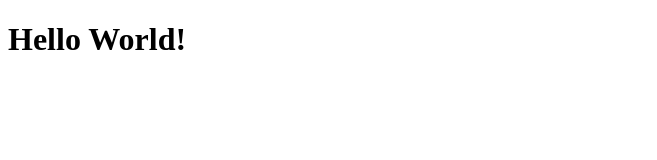
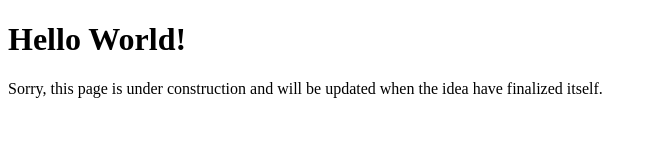
Before and after one commit to Drumpe/Drumpe.github.io, a plain HTML site: page index.html in a window 1280 px wide. Shown: the whole page, without its empty margins (0-657 px from the left). Drawn offline with Linux system fonts and the light colour scheme.

Commit message:
Update index.html
Lite lite bättre

```diff
--- a/index.html
+++ b/index.html
@@ -5,5 +5,7 @@
     </head>
     <body>
         <h1>Hello World!</h1>
+
+       Sorry, this page is under construction and will be updated when the idea have finalized itself.
     </body>
 </html>
```
